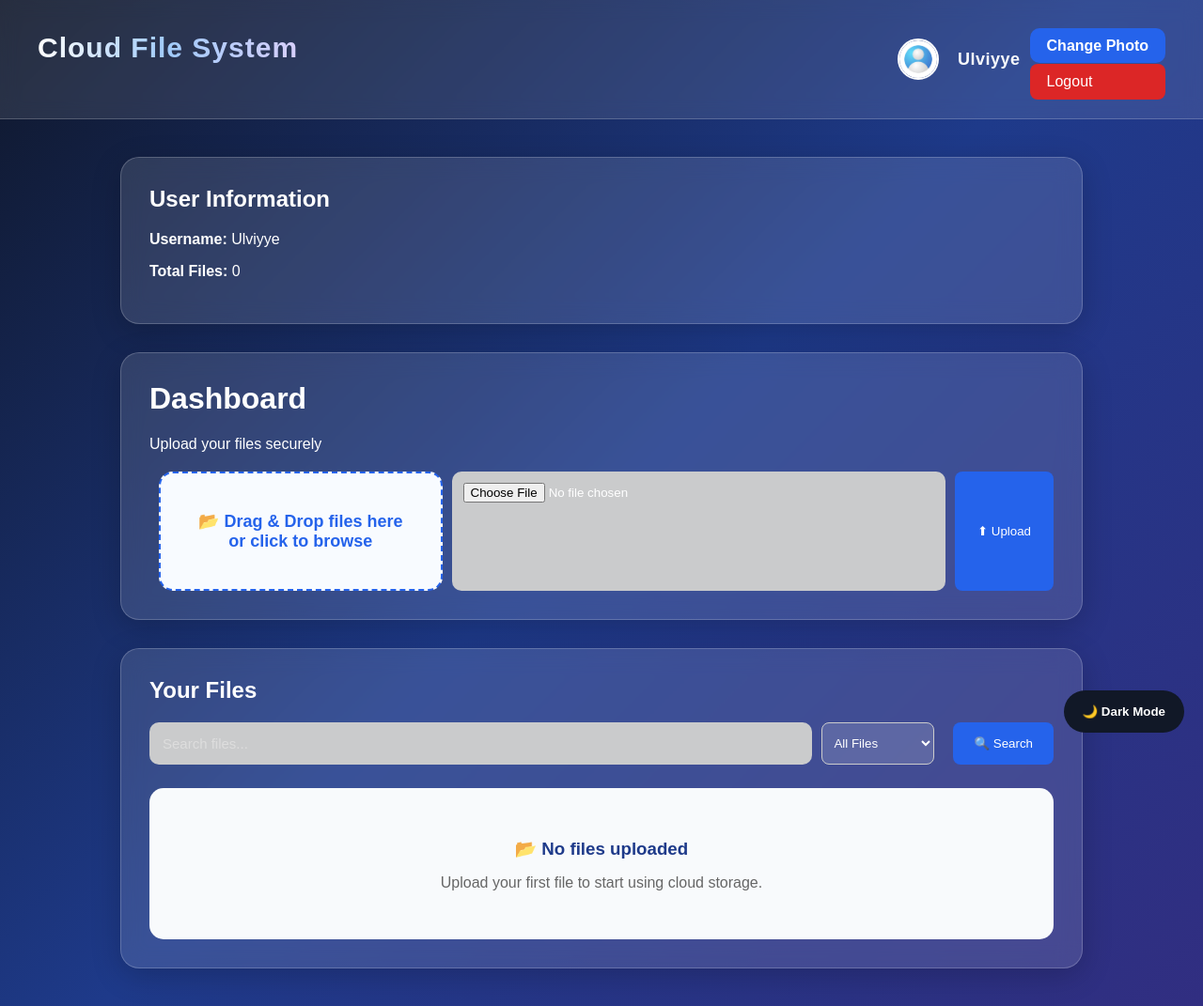
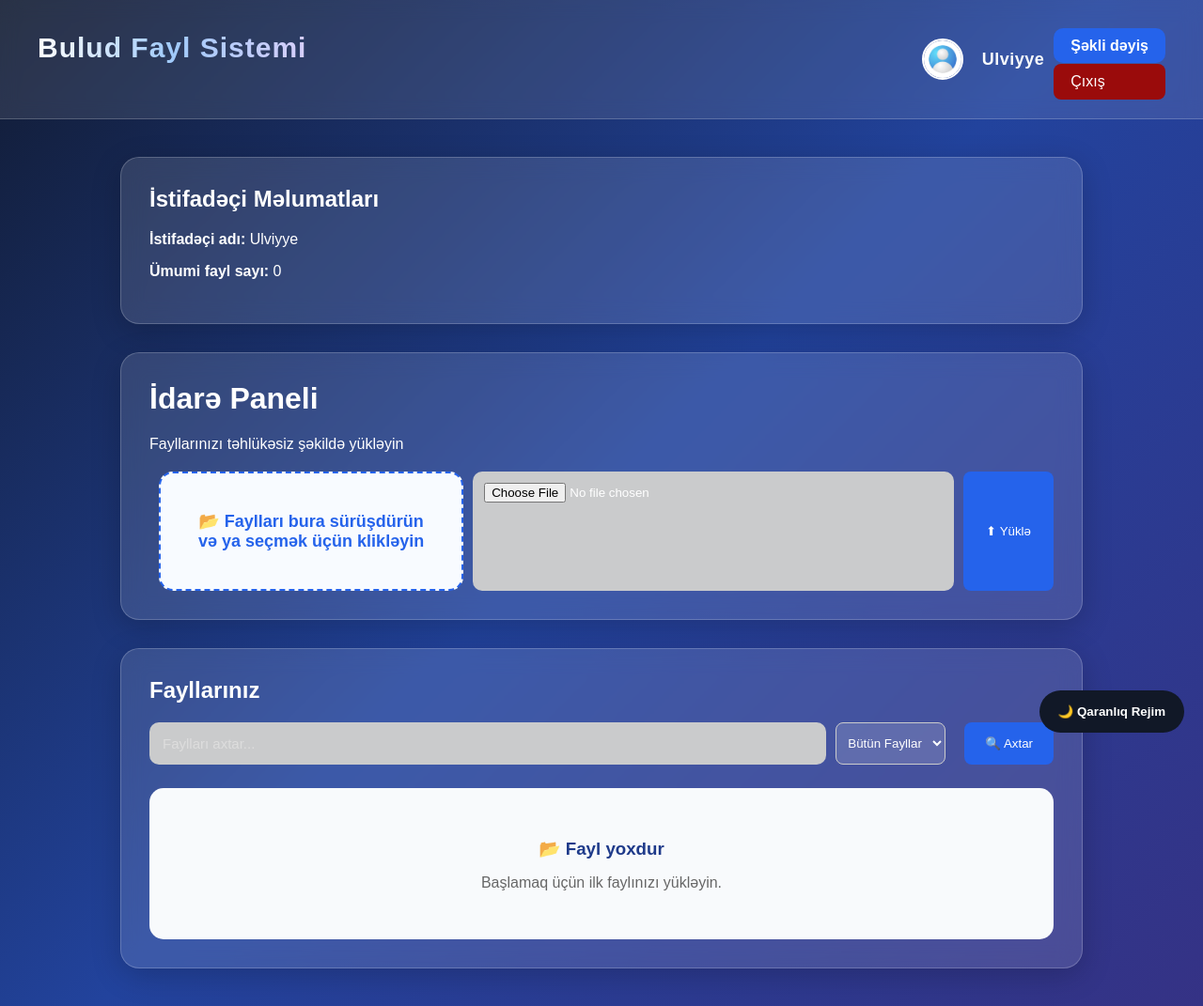
Before and after one commit to ulviyye-filesystem/cloud-file-system, a Flask app: page /dashboard in a window 1280 px wide. Shown: the whole page at 94% size. Run offline with Flask 3, Linux system fonts and the light colour scheme; a user stored in the database is signed in.

Commit message:
Updated dashboard Azerbaijani UI

```diff
--- a/static/style.css
+++ b/static/style.css
@@ -5,9 +5,9 @@ body{
 
     background: linear-gradient(
         135deg,
-        #0f172a,
-        #1e3a8a,
-        #312e81
+        #111b32,
+        #22439d,
+        #353285
     );
 
     min-height:100vh;
@@ -32,7 +32,7 @@ body{
 .navbar a{
     color:white;
     text-decoration:none;
-    background:#dc2626;
+    background:#9a0b0b;
     padding:10px 18px;
     border-radius:8px;
 }
@@ -172,7 +172,7 @@ body{
 }
 
 .home-page h1{
-    color:#1e3a8a;
+    color:#22439e;
 }
 
 .home-page p{
@@ -194,8 +194,8 @@ body{
     background:linear-gradient(
         135deg,
         #01285c 0%,
-        #0b4dda 50%,
-        #01285c 100%
+        #07328f 50%,
+        #012452 100%
     );
     min-height:100vh;
 }
@@ -233,7 +233,7 @@ body{
     width:400px;
     max-width:90%;
     background:white;
-    padding:40px;
+    padding:60px;
     border-radius:20px;
     box-shadow:0 10px 30px rgba(0,0,0,0.15);
 
@@ -245,7 +245,7 @@ body{
 
 .auth-container h1{
     text-align:center;
-    color:#1e3a8a;
+    color:#9291ba;
     margin-bottom:25px;
 }
 
--- a/templates/dashboard.html
+++ b/templates/dashboard.html
@@ -1,11 +1,11 @@
 <!DOCTYPE html>
-<html lang="en">
+<html lang="az">
 <head>
 
     <meta charset="UTF-8">
     <meta name="viewport" content="width=device-width, initial-scale=1.0">
 
-    <title>Dashboard</title>
+    <title>İdarə Paneli</title>
 
     <link rel="stylesheet" href="{{ url_for('static', filename='style.css') }}">
 
@@ -21,12 +21,12 @@ function toggleDarkMode(){
 </script>
 <body>
     <button class="dark-mode-btn" onclick="toggleDarkMode()">
-    🌙 Dark Mode
+    🌙 Qaranlıq Rejim
 </button>
 
 <div class="navbar">
 
-    <h2>Cloud File System</h2>
+    <h2>Bulud Fayl Sistemi</h2>
 
     <div class="nav-right">
 
@@ -49,7 +49,7 @@ function toggleDarkMode(){
 >
 
 <label for="profileInput" class="change-photo-btn">
-    Change Photo
+    Şəkli dəyiş
 </label>
 
 <input
@@ -64,7 +64,7 @@ function toggleDarkMode(){
 </form>
 
 <a href="/logout" class="logout-btn">
-    Logout
+    Çıxış
 </a>
 
 </div>
@@ -86,19 +86,19 @@ function toggleDarkMode(){
     {% endwith %}
     <div class="card">
 
-    <h2>User Information</h2>
+    <h2>İstifadəçi Məlumatları</h2>
 
-    <p><strong>Username:</strong> {{ current_user.username }}</p>
+    <p><strong>İstifadəçi adı:</strong> {{ current_user.username }}</p>
 
-    <p><strong>Total Files:</strong> {{ total_files }}</p>
+    <p><strong>Ümumi fayl sayı:</strong> {{ total_files }}</p>
 
 </div>
 
     <div class="card">
 
-        <h1>Dashboard</h1>
+        <h1>İdarə Paneli</h1>
 
-        <p>Upload your files securely</p>
+        <p>Fayllarınızı təhlükəsiz şəkildə yükləyin</p>
 
 <form
     method="POST"
@@ -115,9 +115,9 @@ function toggleDarkMode(){
 
         <label for="fileInput" class="drag-text">
 
-            📂 Drag & Drop files here
+            📂 Faylları bura sürüşdürün
             <br>
-            or click to browse
+            və ya seçmək üçün klikləyin
 
         </label>
 
@@ -131,7 +131,7 @@ function toggleDarkMode(){
 >
 
     <button type="submit">
-        ⬆ Upload
+        ⬆ Yüklə
     </button>
 
 
@@ -141,31 +141,31 @@ function toggleDarkMode(){
 
     <div class="card">
 
-        <h2>Your Files</h2>
+        <h2>Fayllarınız</h2>
 <form method="GET" class="search-box">
 
 
     <input
         type="text"
         name="search"
-        placeholder="Search files..."
+        placeholder="Faylları axtar..."
     >
     <select name="type" class="filter-select">
 
-    <option value="">All Files</option>
+    <option value="">Bütün Fayllar</option>
 
-    <option value="image">Images</option>
+    <option value="image">Şəkillər</option>
 
     <option value="pdf">PDF</option>
 
-    <option value="docx">Documents</option>
+    <option value="docx">Sənədlər</option>
 
-    <option value="ppt">Presentations</option>
+    <option value="ppt">Təqdimatlar</option>
 
 </select>
 
     <button type="submit">
-        🔍 Search
+        🔍 Axtar
     </button>
 
 </form>
@@ -199,15 +199,15 @@ or file.filename.endswith('.pptx') %}
 
 </span>
             <p class="file-date">
-                Uploaded:
+                Yüklənmə tarixi:
                 {{ file.created_at.strftime('%d.%m.%Y %H:%M') }}
             </p>
 
             <p class="download-count">
-                Downloads: {{ file.downloads }}
+                Endirmə sayı: {{ file.downloads }}
             </p>
             <p class="file-size">
-                Size: {{ file.size }}
+                Ölçü: {{ file.size }}
             </p>
 
         </div>
@@ -227,7 +227,7 @@ or file.filename.endswith('.docx') %}
    href="/uploads/{{ file.filename }}"
    target="_blank">
 
-   Preview
+   Önizləmə
 
 </a>
 
@@ -235,15 +235,15 @@ or file.filename.endswith('.docx') %}
 
 <a class="download-btn"
    href="/download/{{ file.filename }}">
-   Download
+   Endir
 </a>
 
 <a
   class="delete-btn"
   href="/delete/{{ file.filename }}"
-  onclick="return confirm('Are you sure you want to delete this file?')"
+  onclick="return confirm('Bu faylı silmək istədiyinizə əminsiniz?')"
 >
-  Delete
+  Sil
 </a>
 
 </div>
@@ -257,10 +257,10 @@ or file.filename.endswith('.docx') %}
 
 <div class="empty-box">
 
-    <h3>📂 No files uploaded</h3>
+    <h3>📂 Fayl yoxdur</h3>
 
     <p>
-        Upload your first file to start using cloud storage.
+        Başlamaq üçün ilk faylınızı yükləyin.
     </p>
 
 </div>
```
Also changed, not shown: templates/index.html (+6 -6 lines), templates/login.html (+5 -5 lines), templates/register.html (+8 -6 lines), instance/database.db.
